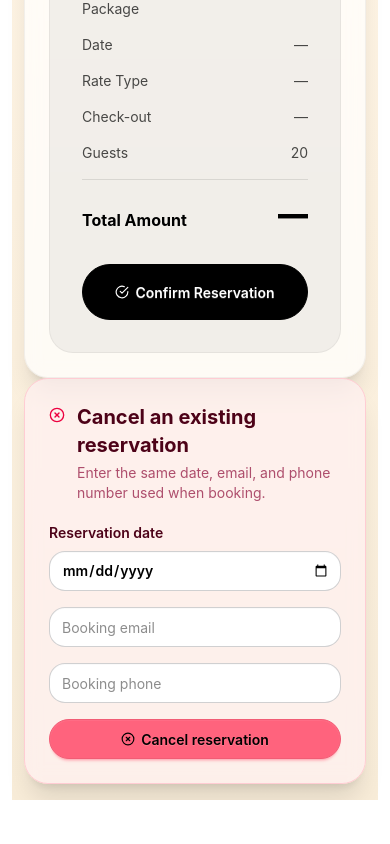
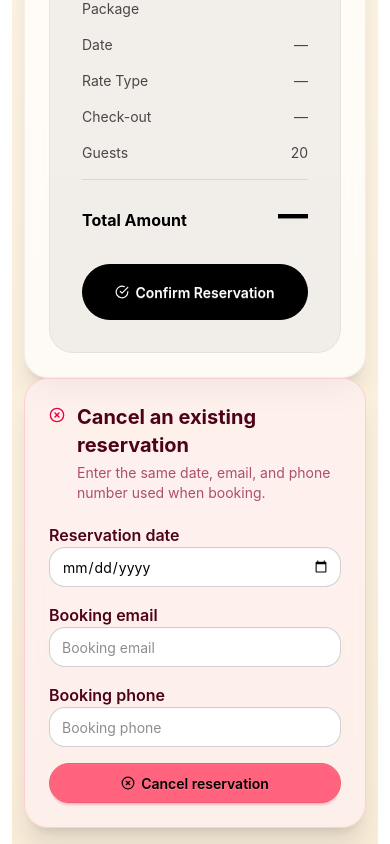
Before and after one commit to NexusLegends4/hacienda-amara-private, a React (Vite) app: page /rooms in a window 390 px wide. Shown: the part 1386-2230 px from the top of the page. Before the commit the page ends 2186 px from the top, so only its background shows below. Built offline with nearby package versions, Linux system fonts and the light colour scheme; no server answers; the database is empty.

Commit message:
fix(reservations): align cancel form fields (date, email, phone) with consistent labels

```diff
--- a/src/pages/Reservations.jsx
+++ b/src/pages/Reservations.jsx
@@ -337,15 +337,23 @@ const Reservations = () => {
 							</div>
 						</div>
 						<form onSubmit={handleCancelReservation} className="mt-5 grid gap-4 md:grid-cols-4">
-							<label className="flex flex-col gap-2 text-sm font-semibold text-rose-950">
-								<span>Reservation date</span>
+							<div className="form-control">
+								<label className="label-text font-semibold text-rose-950">Reservation date</label>
 								<input type="date" className="input input-bordered rounded-2xl bg-white text-base-content [color-scheme:light]" value={cancelDate} onChange={(event) => setCancelDate(event.target.value)} required />
-							</label>
-							<input type="email" className="input input-bordered rounded-2xl bg-white" placeholder="Booking email" value={cancelEmail} onChange={(event) => setCancelEmail(event.target.value)} required />
-							<input type="tel" className="input input-bordered rounded-2xl bg-white" placeholder="Booking phone" value={cancelPhone} onChange={(event) => setCancelPhone(event.target.value)} required />
-							<button type="submit" disabled={cancelling} className="btn btn-error rounded-full text-white">
-								{cancelling ? <span className="loading loading-spinner" /> : <><FiXCircle /> Cancel reservation</>}
-							</button>
+							</div>
+							<div className="form-control">
+								<label className="label-text font-semibold text-rose-950">Booking email</label>
+								<input type="email" className="input input-bordered rounded-2xl bg-white" placeholder="Booking email" value={cancelEmail} onChange={(event) => setCancelEmail(event.target.value)} required />
+							</div>
+							<div className="form-control">
+								<label className="label-text font-semibold text-rose-950">Booking phone</label>
+								<input type="tel" className="input input-bordered rounded-2xl bg-white" placeholder="Booking phone" value={cancelPhone} onChange={(event) => setCancelPhone(event.target.value)} required />
+							</div>
+							<div className="form-control md:col-span-4">
+								<button type="submit" disabled={cancelling} className="btn btn-error rounded-full text-white w-full md:w-auto">
+									{cancelling ? <span className="loading loading-spinner" /> : <><FiXCircle /> Cancel reservation</>}
+								</button>
+							</div>
 						</form>
 					</div>
 			</div>
```
Also changed, not shown: 5 other files (tests, documents, lock files or other folders).
